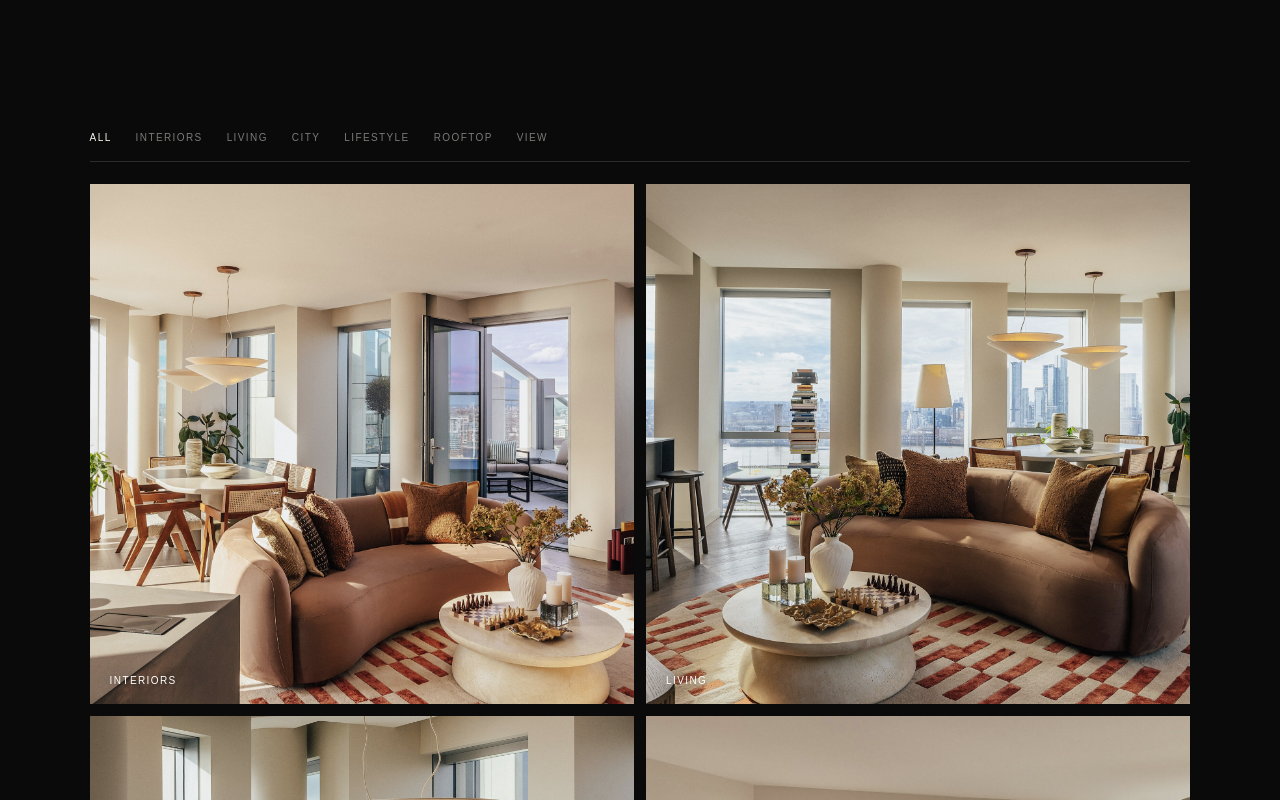
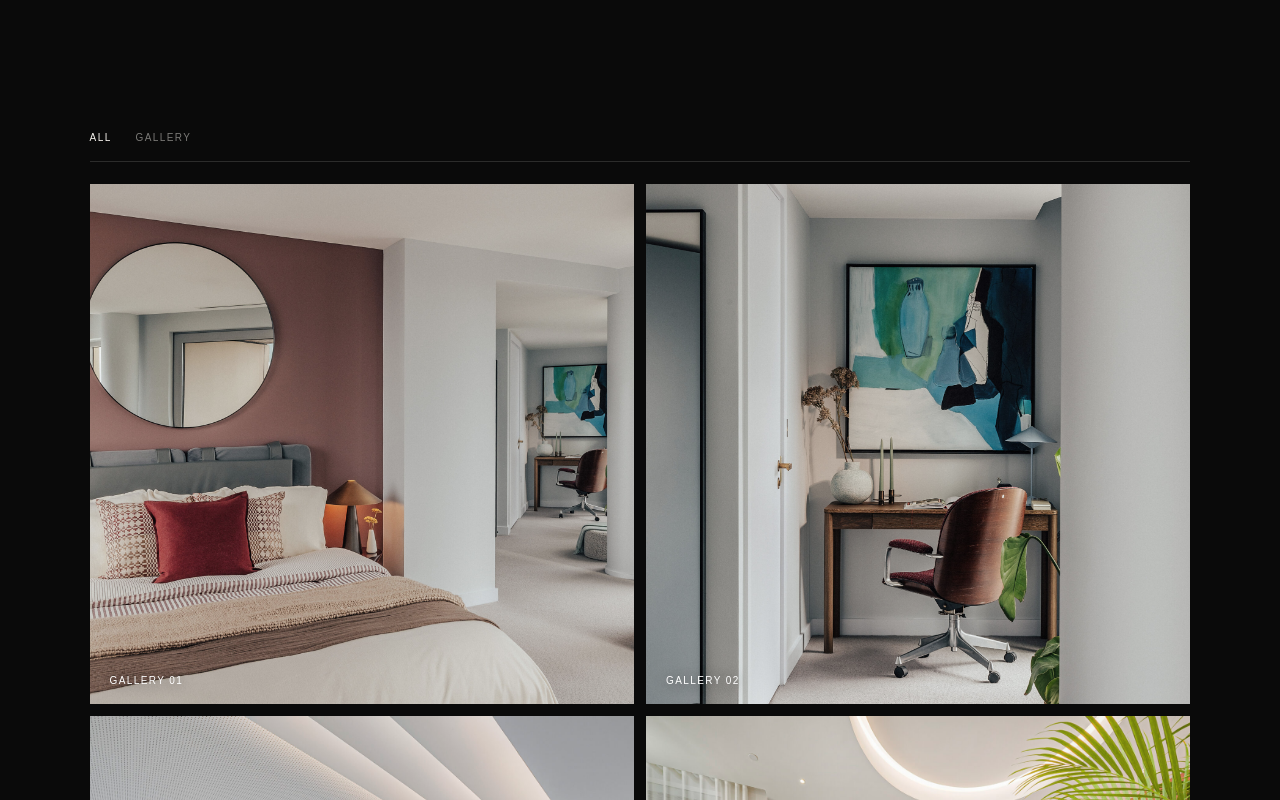
Before and after one commit to novacoreng/MeridenSky, a Next.js app: page /gallery in a window 1280 px wide. Shown: the part 700-1500 px from the top of the page. Built offline with nearby package versions, Linux system fonts and the light colour scheme.

Commit message:
Fix gallery image paths and load uploaded gallery assets

```diff
--- a/src/components/PublicGallery.tsx
+++ b/src/components/PublicGallery.tsx
@@ -1,13 +1,38 @@
 import GalleryLightbox from "@/components/GalleryLightbox";
 
-const galleryItems = [
-  { src: "/images/01.jpg", label: "Interiors", category: "Interiors", alt: "Meridian Sky interior" },
-  { src: "/images/02.jpg", label: "Living", category: "Living", alt: "Meridian Sky living space" },
-  { src: "/images/03.jpg", label: "City", category: "City", alt: "City view from Meridian Sky" },
-  { src: "/images/04.jpg", label: "Lifestyle", category: "Lifestyle", alt: "Meridian Sky lifestyle" },
-  { src: "/images/05.jpg", label: "Rooftop", category: "Rooftop", alt: "Meridian Sky rooftop" },
-  { src: "/images/06.jpg", label: "View", category: "View", alt: "View from Meridian Sky" },
-];
+const galleryFiles = [
+  "gallery-01.jpg",
+  "gallery-02.jpg",
+  "gallery-03.jpg",
+  "gallery-04.jpg",
+  "gallery-05 (2).jpg",
+  "gallery-05.jpg",
+  "gallery-06.jpg",
+  "gallery-07.jpg",
+  "gallery-08.jpg",
+  "gallery-09.jpg",
+  "gallery-10.jpg",
+  "gallery-11.jpg",
+  "gallery-12.jpg",
+  "gallery-13.jpg",
+  "gallery-14.jpg",
+  "gallery-15.jpg",
+  "gallery-16.jpg",
+  "gallery-17.jpg",
+  "gallery-18.jpg",
+  "gallery-19.jpg",
+  "gallery-20.jpg",
+  "gallery-21.jpg",
+  "gallery-22.jpg",
+  "gallery-23.jpg",
+] as const;
+
+const galleryItems = galleryFiles.map((file, index) => ({
+  src: `/images/gallery/${file}`,
+  label: `Gallery ${String(index + 1).padStart(2, "0")}`,
+  category: "Gallery",
+  alt: `Meridian Sky gallery image ${index + 1}`,
+}));
 
 export default function PublicGallery() {
   return <GalleryLightbox items={galleryItems} />;
```
